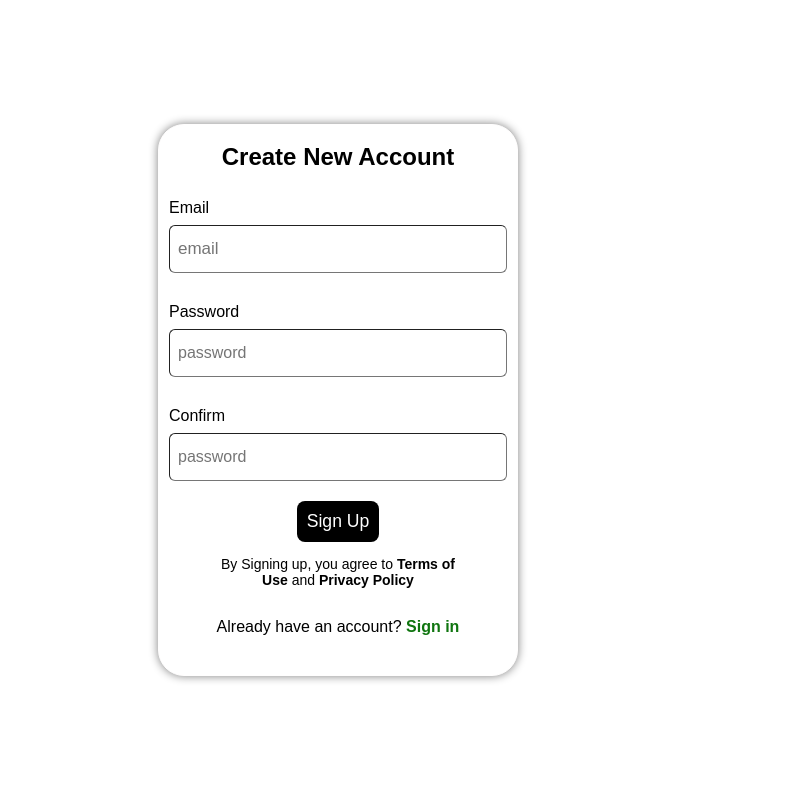
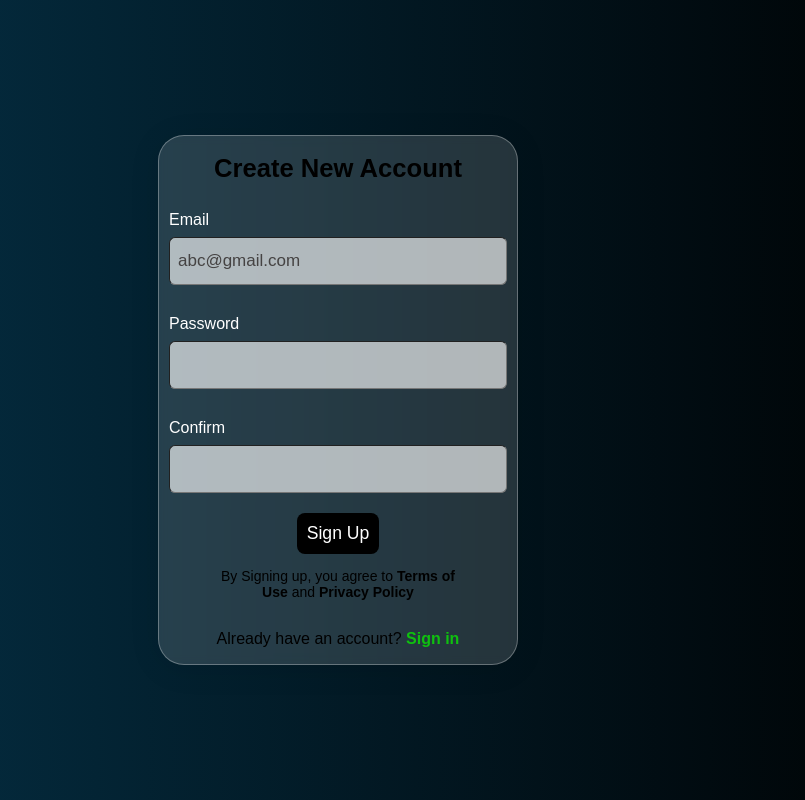
Before and after one commit to DhanushT7/Chat-Application, a React (Vite) app in the folder Frontend/: page /signup in a window 1280 px wide. Shown: the whole page, without its empty margins (302-1107 px from the left). Built offline with nearby package versions, Linux system fonts and the light colour scheme.

Commit message:
finished-signout

```diff
--- a/Frontend/src/pages/signup/sign-up.css
+++ b/Frontend/src/pages/signup/sign-up.css
@@ -11,15 +11,26 @@ body{
   align-items: center;
   justify-content: center;
   font-family:sans-serif;
+
+  background: linear-gradient(to right, rgb(4, 47, 68) 10%, black);
 }
 
 .signup-box{
-  height:550px;
+
+  display:flex;
+  flex-direction: column;
+  justify-content: space-between;
+  align-items: center;
+
   border-radius:26px;
-  background-color: rgb(255, 255, 255);
-
   border:1px solid rgb(255, 254, 254);
   box-shadow: 0 0 10px grey;
+
+  background: rgba(255, 255, 255, 0.14);
+  box-shadow: 0 4px 30px rgba(0, 0, 0, 0.1);
+  backdrop-filter: blur(5px);
+  -webkit-backdrop-filter: blur(5px);
+  border: 1px solid rgba(255, 255, 255, 0.3);
 }
 
 .new-account{
@@ -28,12 +39,16 @@ body{
   align-items: center;
   margin:10px;
   padding:8px;
-  font-size:1.5rem;
-  font-weight:600;
+  font-size:1.6rem;
+  font-weight:700;
+  color:black
 }
 
 .user-input-box{
-  height:200px;
+  display:flex;
+  flex-direction: column;
+  justify-content: space-between;
+  align-items: center;
   display:flex;
   flex-direction:column;
   align-items: center;
@@ -48,6 +63,10 @@ body{
   margin-bottom:10px;
 }
 
+.email-box label{
+  color:white;
+}
+
 .email{
   width:320px;
   height:30px;
@@ -58,16 +77,21 @@ body{
   font-size:16px;
   font-size:17px;
   outline:none;
+  background-color:hsla(0, 0%, 100%, 0.644);
   transition:all 0.2s ease-in-out;
 }
 
 .email:hover{
-    box-shadow:1px 1px 5px 2px rgb(215, 214, 214);
+    box-shadow:1px 1px 5px 2px rgb(77, 78, 79);
 }
 
 .email:focus{
-  outline:1px solid rgb(29, 197, 29);
+  outline:2px solid rgb(16, 201, 16);
   box-shadow:none;
+}
+
+.email::placeholder{
+  color:rgb(69, 67, 67);
 }
 
 .password-box{
@@ -79,6 +103,10 @@ body{
 
 }
 
+.password-box label{
+  color:white;
+}
+
 .password{
   width:320px;
   height:30px;
@@ -86,28 +114,35 @@ body{
   padding:8px;
   border-radius: 6px;
   border-width:1px;
-  font-size:16px;
+  font-size:18px;
   outline:none;
+  background-color:hsla(0, 0%, 100%, 0.644);
   transition:all 0.2s ease-in-out;
 }
 
 .password:hover{
-  box-shadow:1px 1px 5px 2px rgb(215, 214, 214);
+  box-shadow:1px 1px 5px 2px rgb(77, 78, 79);
 }
 
 .password:focus{
-  outline:1px solid rgb(245, 30, 30);
+  outline:2px solid rgb(245, 30, 30);
   box-shadow:none;
+}
 
+.password::placeholder{
+  color:rgb(69, 67, 67);
 }
 
 .confirm-pass-box{
   display:flex;
-  justify-content: space-between;
+  justify-content: space-around;
   flex-direction: column;
   padding:10px;
   margin-bottom:10px;
+}
 
+.confirm-pass-box label{
+  color:white;
 }
 
 .confirm-password{
@@ -117,18 +152,23 @@ body{
   padding:8px;
   border-radius: 6px;
   border-width:1px;
-  font-size:16px;
+  font-size:18px;
   outline:none;
+  background-color:hsla(0, 0%, 100%, 0.644);
   transition:all 0.2s ease-in-out;
 }
 
 .confirm-password:hover{
-  box-shadow:1px 1px 5px 2px rgb(192, 190, 190);
+  box-shadow:1px 1px 5px 2px rgb(77, 78, 79);
 }
 
 .confirm-password:focus{
-  outline:1px solid rgb(245, 30, 30);
+  outline:2px solid rgb(245, 30, 30);
   box-shadow:none;
+}
+
+.confirm-password::placeholder{
+  color:rgb(69, 67, 67);
 }
 
 .signup-btn{
@@ -173,9 +213,48 @@ body{
 }
 
 .sign-in-option b{
-  color:rgb(15, 117, 15);
+  color:rgb(15, 193, 15);
 }
 
 .sign-in-option b:hover{
   text-decoration: underline;
 }
+
+.email-error,
+.password-error,
+.confirmPassword-error{
+  color: #ff0000;
+  font-size: 0.875rem;
+  margin-top: 0.25rem;
+  margin-bottom: 0px;
+  position: relative;
+  padding: 0.6rem;
+  background-color: #ffebee;
+  border-radius: 4px;
+  border: 1px solid #ff0000;
+  width:180px;
+}
+
+.email-error::before,
+.password-error::before,
+.confirmPassword-error::before {
+  content: '';
+  position: absolute;
+  top: -10px;
+  left: 10px;
+  border-width: 5px;
+  border-style: solid;
+  border-color: transparent transparent #ff0000 transparent;
+}
+
+.email-error::after,
+.password-error::after,
+.confirmPassword-error::after {
+  content: '';
+  position: absolute;
+  top: -8px;
+  left: 10px;
+  border-width: 5px;
+  border-style: solid;
+  border-color: transparent transparent #ffebee transparent; /
+}
--- a/Frontend/src/pages/signup/signup.jsx
+++ b/Frontend/src/pages/signup/signup.jsx
@@ -1,5 +1,80 @@
+import { useState, useEffect } from 'react';
 import './sign-up.css'
+
+
 function Signup(){
+
+  const [email, setEmail] = useState("");
+  const [password, setPassword] = useState("");
+  const [confirmPassword, setConfirmPassword] = useState("");
+  const [errors, setErrors] = useState({});
+  const [isSignupDisabled, setSignupDisabled] = useState(true);
+
+  function changePasswordColorGreen(color){
+    document.querySelector('.password')
+    .setAttribute("style", "color:green;outline:2px solid rgb(16, 201, 16)");
+
+    document.querySelector('.confirm-password')
+    .setAttribute("style", "color:green;outline:2px solid rgb(16, 201, 16)");
+  }
+
+  function changePasswordColorRed(color){
+    document.querySelector('.password')
+    .setAttribute("style", "color: rgb(245, 30, 30);outline:2px solid rgb(245, 30, 30)");
+
+    document.querySelector('.confirm-password')
+    .setAttribute("style", "color: rgb(245, 30, 30);outline:2px solid rgb(245, 30, 30)");
+  }
+
+  function handleEmailChange(event){
+    setEmail(event.target.value);
+  }
+
+  function handlePasswordChange(event){
+    setPassword(event.target.value);
+  }
+
+  function handleconfirmPasswordChange(event){
+    setConfirmPassword(event.target.value);
+  }
+
+  useEffect(()=>{
+    let newErrors = {};
+    let noOfCorrectEntries = 0;
+
+    if(email && !/^[^\s@]+@[^\s@]+\.[^\s@]+$/.test(email)){
+      newErrors.email = 'Invalid email or username!'
+    }
+
+    if(password && password.length < 6){
+      newErrors.password = 'must be atleast 6 characters!';
+    }
+
+    if(confirmPassword && confirmPassword !== password){
+      newErrors.confirmPassword = 'Password do not match!'
+      changePasswordColorRed();
+    }
+
+    if(password && confirmPassword && password === confirmPassword){
+      changePasswordColorGreen();
+    }
+
+    if(!(email && password && confirmPassword)){
+      newErrors.details = 'enter required details'
+    }
+
+    setErrors(newErrors);
+    setSignupDisabled(Object.keys(newErrors).length > 0);
+
+  }, [email, password, confirmPassword]);
+
+  function details(){
+    console.log(email);
+    console.log(password);
+    console.log(confirmPassword);
+    console.log(errors);
+  }
+
   return(
     <div className="page-body">
 
@@ -9,20 +84,23 @@ function Signup(){
         <div className="user-input-box">
           <div className="email-box">
             <label htmlFor="email">Email</label>
-            <input className="email" id="email" type="email" placeholder="email"></input>
+            <input value={email} className="email" id="email" type="email" placeholder="abc@gmail.com" onChange={handleEmailChange}></input>
+            {errors.email && <p className="email-error">{errors.email}</p>}
           </div>
 
           <div className="password-box">
             <label htmlFor="password">Password</label>
-            <input className="password" id="password" type="password" placeholder="password"></input>
+            <input value={password} className="password" id="password" type="password" placeholder="" onChange={handlePasswordChange}></input>
+            {errors.password && <p className="password-error">{errors.password}</p>}
           </div>
 
           <div className="confirm-pass-box">
             <label htmlFor="conf-pass">Confirm</label>
-            <input className="confirm-password" id="conf-pass" type="password" placeholder="password"></input>
+            <input value={confirmPassword} className="confirm-password" id="conf-pass" type="password" placeholder="" onChange={handleconfirmPasswordChange}></input>
+            {errors.confirmPassword && <p className="confirmPassword-error">{errors.confirmPassword}</p>}
           </div>
 
-          <button className="signup-btn">Sign Up</button>
+          <button disabled={isSignupDisabled} className="signup-btn" onClick={details}>Sign Up</button>
           <div className="Terms-box">
             <p className="terms">By Signing up, you agree to <b>Terms of Use</b> and <b>Privacy Policy</b></p>
           </div>
@@ -31,6 +109,7 @@ function Signup(){
             <p>Already have an account? <b>Sign in</b></p>
           </div>
         </div>
+
       </div>
     </div>
   );
```
